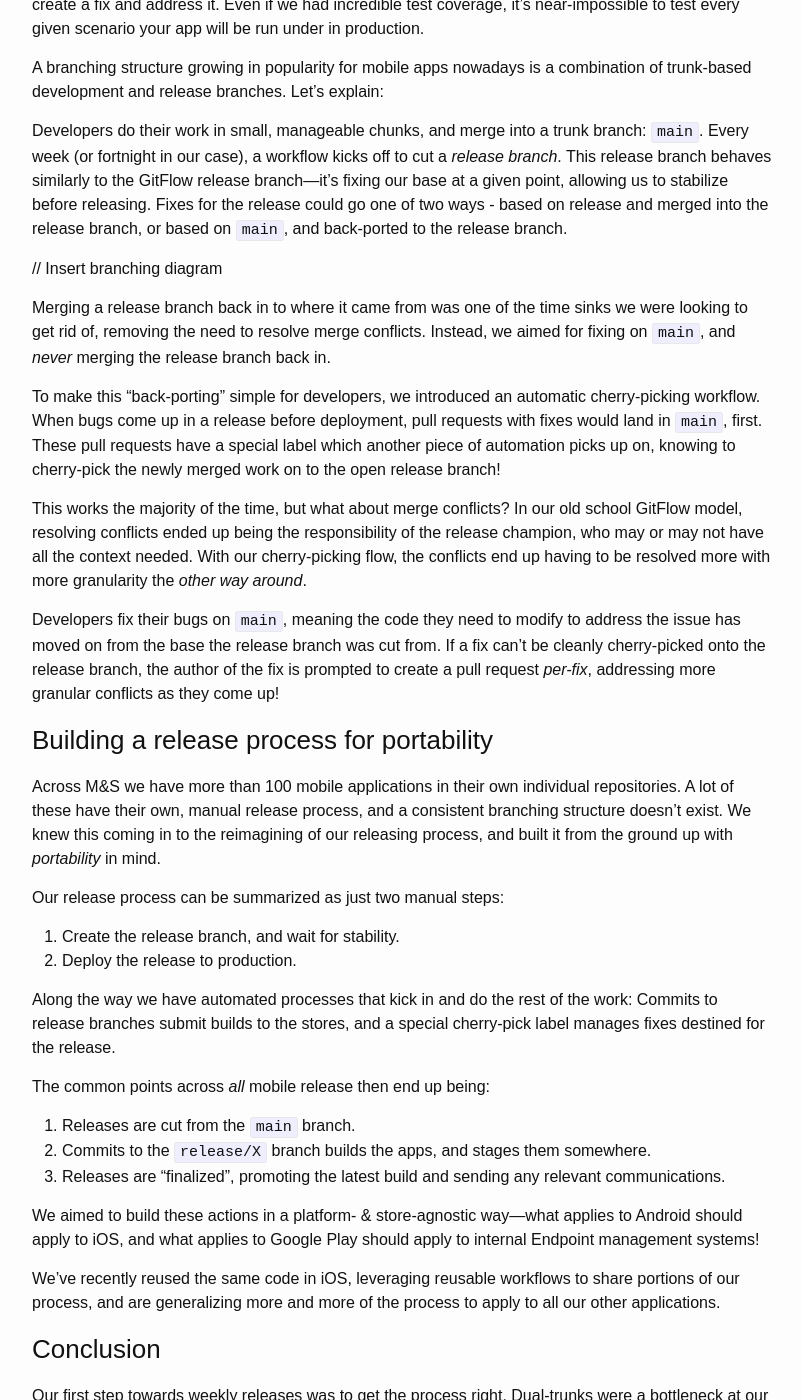
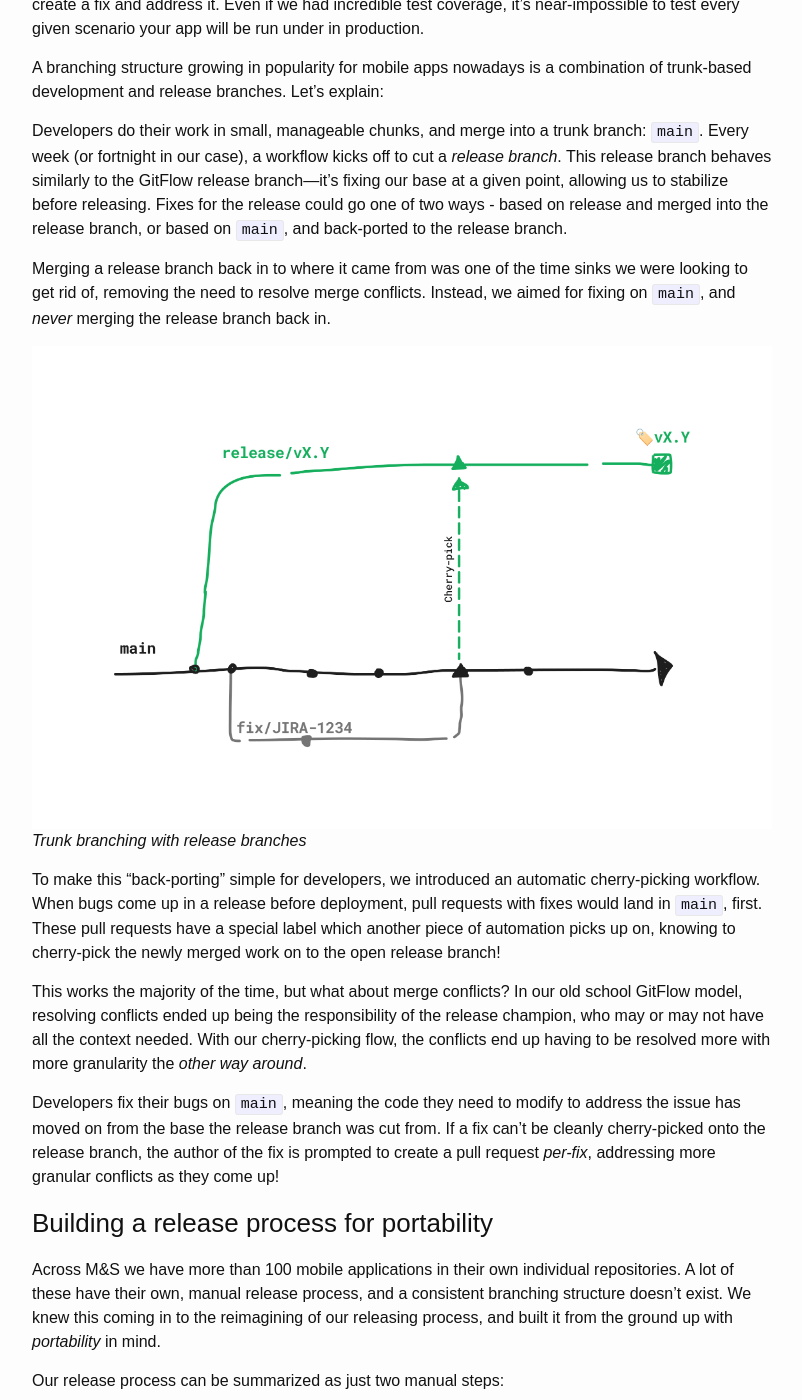
Before and after one commit to marksandspencer/marksandspencer.github.io, a Jekyll site: the page built from _posts/2024-09-05-releasing-apps.md, in a window 1280 px wide and 1400 px high, scrolled down 1666 px. Shown: the whole window, without its empty margins (238-1040 px from the left). Built offline with Jekyll 4.4.1, drawn with Linux system fonts in a browser that asks for light colours; some web fonts are replaced.

Commit message:
Add branching structure diagram for trunk-based development approach

```diff
--- a/_posts/2024-09-05-releasing-apps.md
+++ b/_posts/2024-09-05-releasing-apps.md
@@ -48,9 +48,10 @@ A branching structure growing in popularity for mobile apps nowadays is a combin
 
 Developers do their work in small, manageable chunks, and merge into a trunk branch: `main`. Every week (or fortnight in our case), a workflow kicks off to cut a _release branch_. This release branch behaves similarly to the GitFlow release branch—it’s fixing our base at a given point, allowing us to stabilize before releasing. Fixes for the release could go one of two ways - based on release and merged into the release branch, or based on `main`, and back-ported to the release branch.
 
-// Insert branching diagram
+Merging a release branch back in to where it came from was one of the time sinks we were looking to get rid of, removing the need to resolve merge conflicts. Instead, we aimed for fixing on `main`, and _never_ merging the release branch back in.
 
-Merging a release branch back in to where it came from was one of the time sinks we were looking to get rid of, removing the need to resolve merge conflicts. Instead, we aimed for fixing on `main`, and _never_ merging the release branch back in.
+![image](/assets/img/2024-09-05-trunk-ish-branching.png)
+*Trunk branching with release branches*
 
 To make this “back-porting” simple for developers, we introduced an automatic cherry-picking workflow. When bugs come up in a release before deployment, pull requests with fixes would land in `main`, first. These pull requests have a special label which another piece of automation picks up on, knowing to cherry-pick the newly merged work on to the open release branch!
 
```
Also changed, not shown: assets/img/2024-09-05-trunk-ish-branching.png (added).
